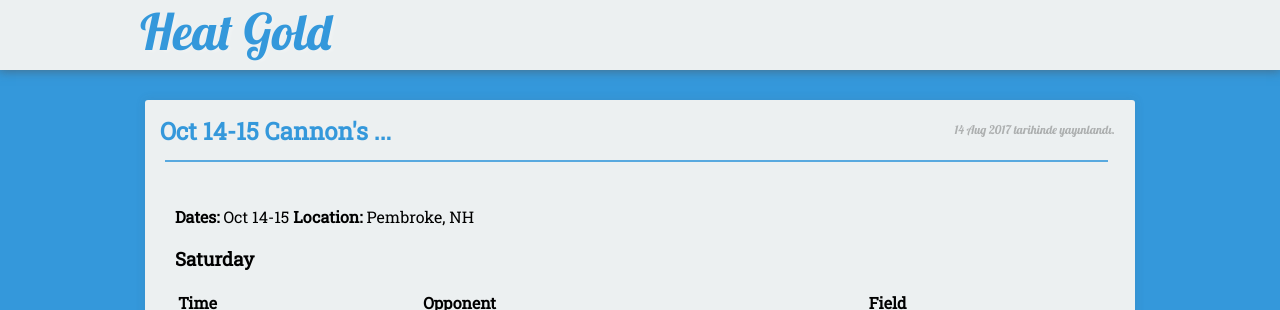
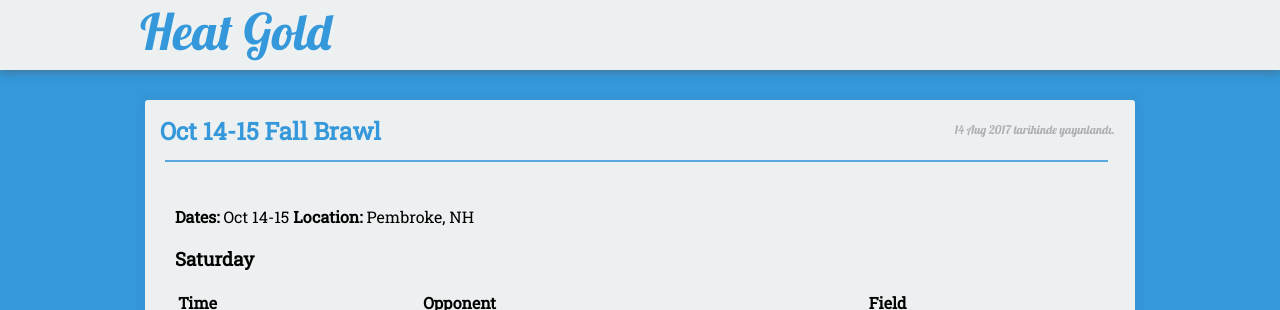
Before and after one commit to seanmerrow/ecf, a Jekyll site: the page built from _posts/2017-08-14-Oct-14-15.md, in a window 1280 px wide. Shown: the top 310 px of the page. Built offline with Jekyll 4.4.1, drawn with Linux system fonts in a browser that asks for light colours; nearby versions of some CDN libraries.

Commit message:
Update 2017-08-14-Oct-14-15.md

```diff
--- a/_posts/2017-08-14-Oct-14-15.md
+++ b/_posts/2017-08-14-Oct-14-15.md
@@ -1,6 +1,6 @@
 ---
 layout: post
-title: Oct 14-15 Cannon's ...
+title: Oct 14-15 Fall Brawl
 description: Cannon's Fall Brawl
 excerpt: "Cannon's Fall Brawl"
 tag:
```
